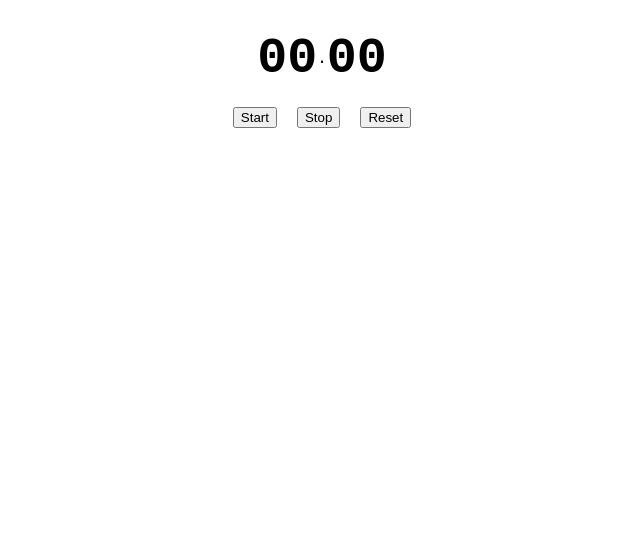
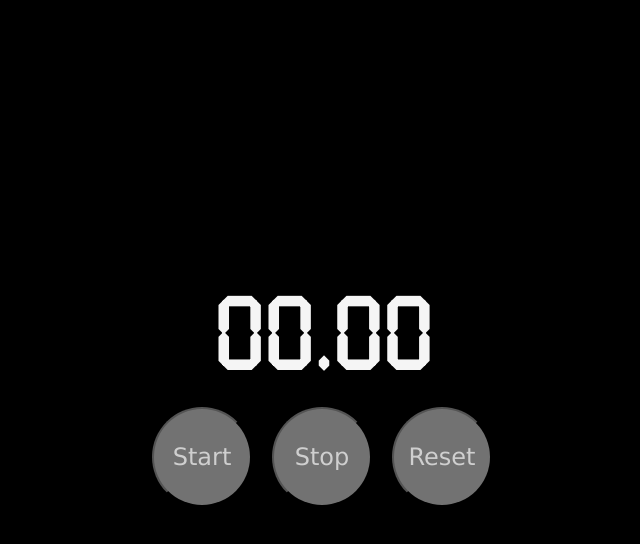
Before and after one commit to Cedrilicity/stopwatch, a plain HTML site: page index.html in a window 1280 px wide. Shown: the whole page, without its empty margins (318-958 px from the left). Drawn offline with Linux system fonts and the light colour scheme.

Commit message:
frontend update

```diff
--- a/index.html
+++ b/index.html
@@ -9,7 +9,8 @@
   <body>
     <div class="container">
       <div class="timeContainer">
-        <p class="number" id="seconds">00</p>.
+        <p class="number" id="seconds">00</p>
+        <p class="number">.</p>
         <p class="number" id="milliseconds">00</p>
       </div>
       <div class="buttonContainer">
--- a/styles.css
+++ b/styles.css
@@ -1,17 +1,28 @@
+@font-face {
+  font-family: Seven Segments;
+  src: url(fonts/Seven\ Segment.ttf);
+}
+
 * {
   margin: 0;
+  margin-right: 0;
+  padding: 0;
+  font-family: Verdana, Tahoma, sans-serif;
 }
 
   body {
-  font-family: 'Courier New', Courier, monospace;
+  background-color: black;
+  color: whitesmoke
 }
 
 .container {
+  position: fixed;
+  height: 100%;
+  width: 100%;
   display: flex;
   flex-direction: column;
   align-items: center;
-  padding: 10px;
-  margin: 10px;
+  justify-content: center;
 }
 
 .timeContainer {
@@ -21,7 +32,8 @@
 }
 
 .number {
-  font-size: 50px;
+  font-family: Seven Segments;
+  font-size: 100px;
   font-weight: bolder;
 }
 
@@ -32,4 +44,53 @@
 
 .button {
   margin: 10px;
+  height: 100px;
+  width: 100px;
+  border-radius: 50px;
+  font-size: 150%;
+  transition: 0.03s ease;
+  color: rgb(207, 207, 207);
+  background-color: rgb(114, 114, 114)
 }
+
+.button:hover {
+  transition: 0.2s ease;
+  box-shadow: 0 0px 50px;
+}
+
+.button:active {
+  transition: 0.01s ease-in;
+}
+
+#startButton:hover {
+  box-shadow: rgb(0, 255, 0);
+  background-color: rgb(110, 255, 110);
+  color: rgb(110, 255, 110);
+}
+
+#startButton:active {
+  height: 90px;
+  width: 90px;
+}
+
+#stopButton:hover {
+  box-shadow:rgb(231,180,22);
+  background-color: rgb(255, 239, 96);
+  color: rgb(255, 239, 96);
+}
+
+#stopButton:active {
+  height: 90px;
+  width: 90px;
+}
+
+#resetButton:hover {
+  box-shadow: rgb(204,50,50);
+  background-color: rgb(255, 74, 74);
+  color: rgb(255, 74, 74);
+}
+
+#resetButton:active {
+  height: 90px;
+  width: 90px;
+}
```
Also changed, not shown: fonts/Seven Segment.ttf (added).
